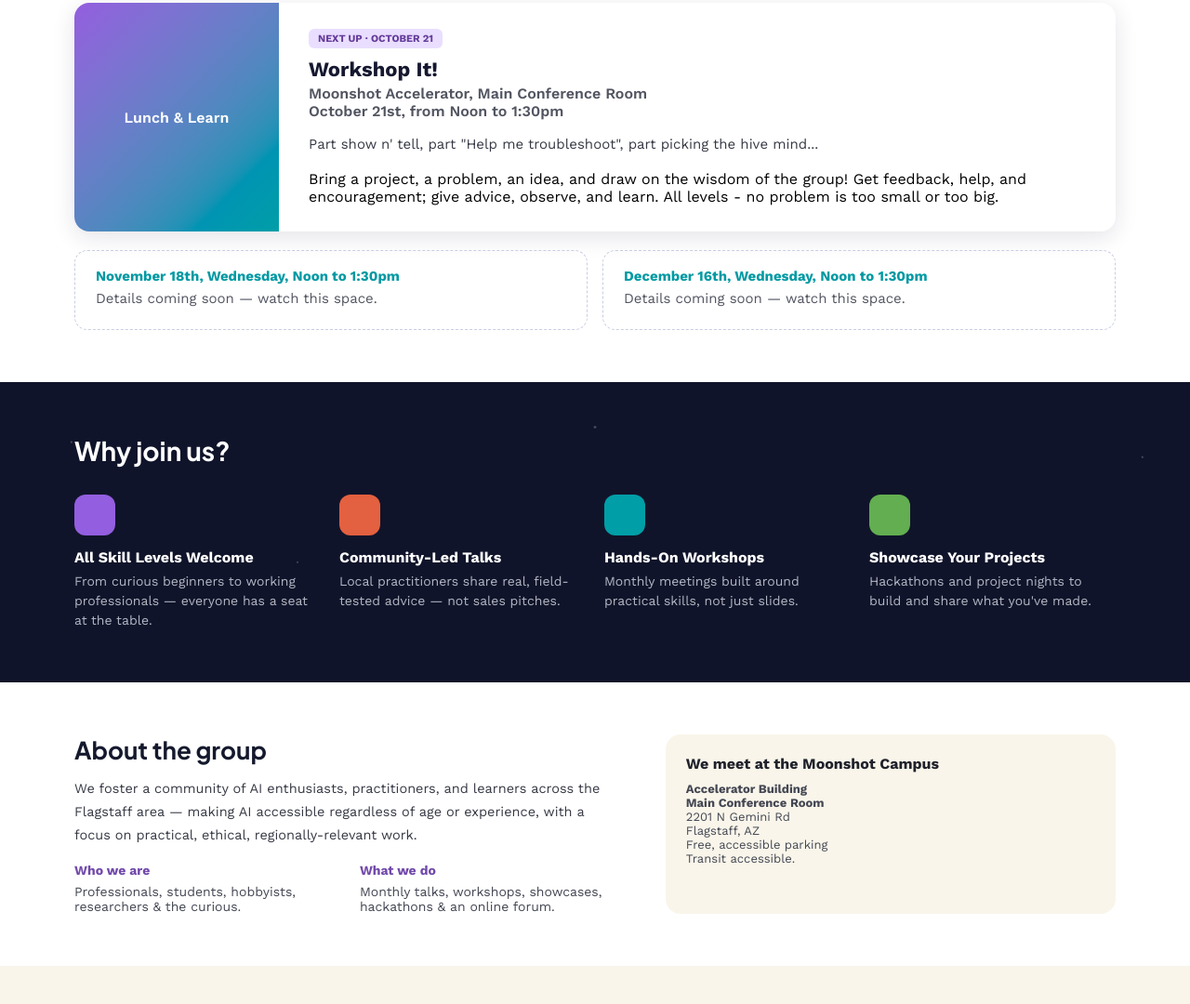
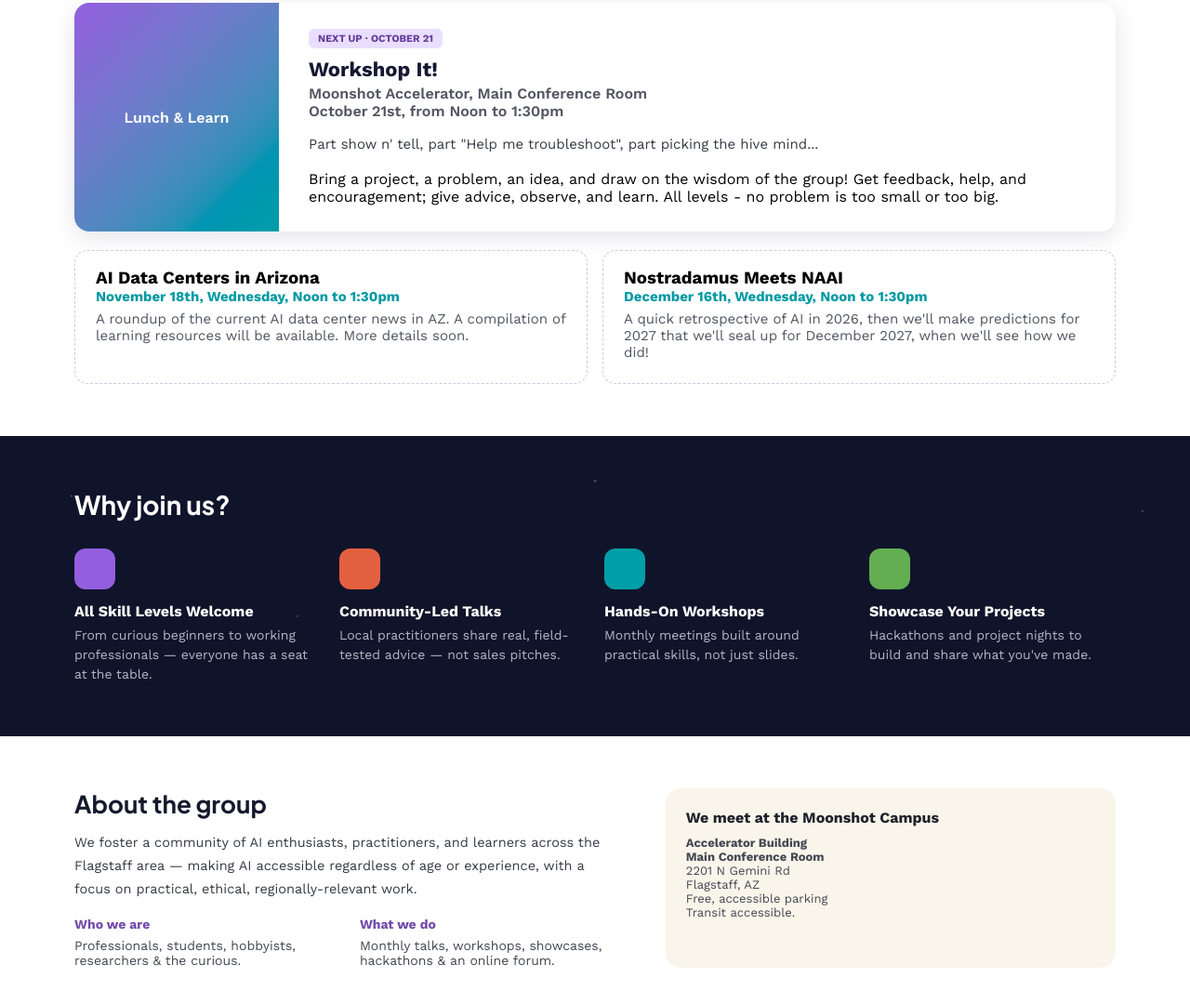
Before and after one commit to FireflightPro/NOAZAI.ORG, a website: page index.html in a window 1280 px wide. Shown: the part 661-1741 px from the top of the page at 93% size. Drawn offline with nearby package versions, Linux system fonts and the light colour scheme.

Commit message:
Updates meeting info

```diff
--- a/index.html
+++ b/index.html
@@ -81,12 +81,14 @@
 
       <div class="event-card-grid">
         <div class="event-card event-card--upcoming">
+          <h3>AI Data Centers in Arizona</h3>
           <span class="event-upcoming-date">November 18th, Wednesday, Noon to 1:30pm</span>
-          <p>Details coming soon — watch this space.</p>
+          <p>A roundup of the current AI data center news in AZ. A compilation of learning resources will be available. More details soon.</p>
         </div>
         <div class="event-card event-card--upcoming">
+          <h3>Nostradamus Meets NAAI</h3>
           <span class="event-upcoming-date">December 16th, Wednesday, Noon to 1:30pm</span>
-          <p>Details coming soon — watch this space.</p>
+          <p>A quick retrospective of AI in 2026, then we'll make predictions for 2027 that we'll seal up for December 2027, when we'll see how we did!</p>
           <p></p>
         </div>
       </div>
```
